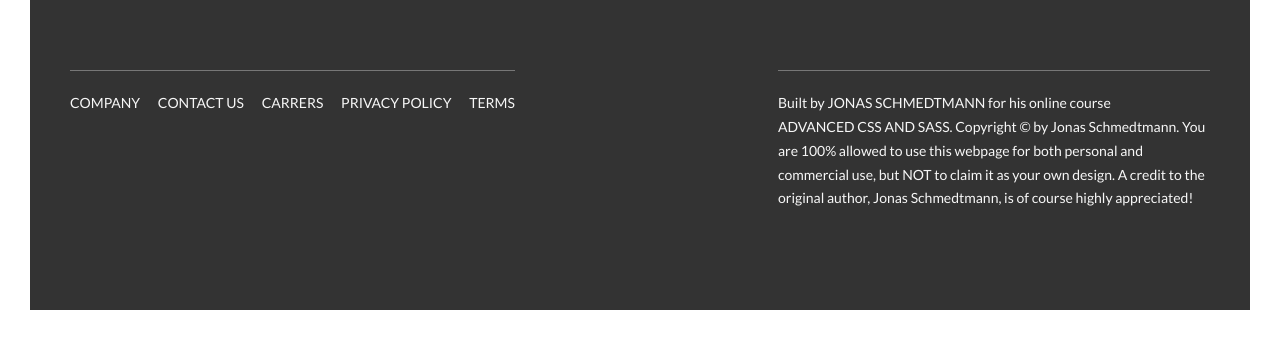
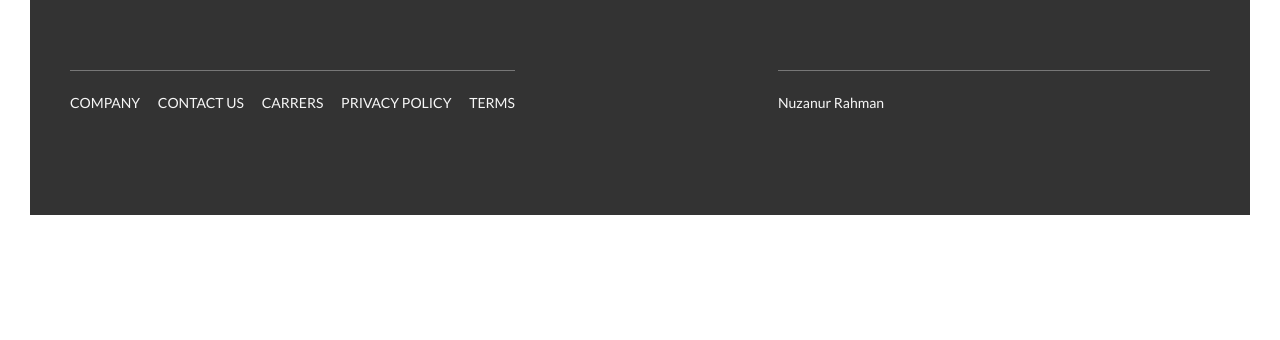
Before and after one commit to awesomemizan/awesomenatours, a website: page index.html in a window 1280 px wide. Shown: the part 5815-6155 px from the top of the page. After the commit the page ends 6060 px from the top, so only its background shows below. Drawn offline with Linux system fonts and the light colour scheme.

Commit message:
Update index.html

```diff
--- a/index.html
+++ b/index.html
@@ -390,10 +390,7 @@
                 </div>
                 <div class="col-1-of-2">
                     <p class="footer__copyright">
-                        Built by <a href="#" class="footer__link">Jonas Schmedtmann</a> for his online course <a href="#" class="footer__link">Advanced CSS and Sass</a>.
-                        Copyright &copy; by Jonas Schmedtmann. You are 100% allowed to use this webpage for both personal
-                        and commercial use, but NOT to claim it as your own design. A credit to the original author, Jonas
-                        Schmedtmann, is of course highly appreciated!
+                        Nuzanur Rahman
                     </p>
                 </div>
             </div>
```
